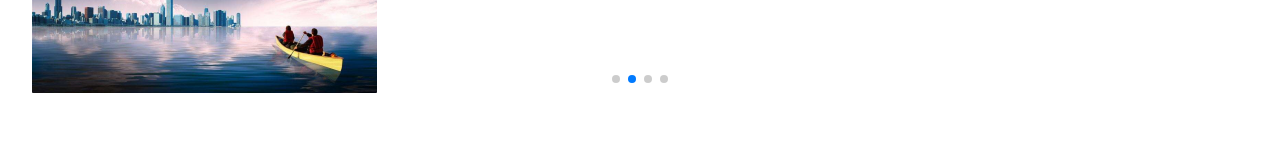
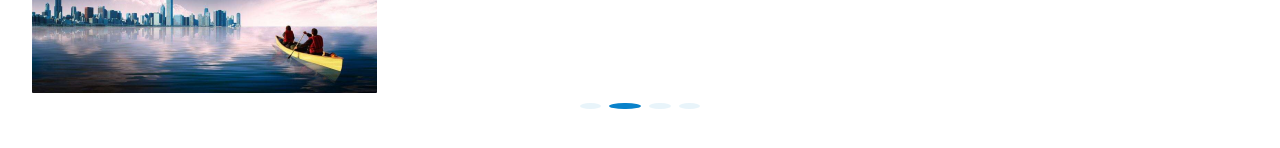
Before and after one commit to Leon1Zhu/house-manage-app, a Vue app: page / in a window 1280 px wide. Shown: the part 216-364 px from the top of the page. Built offline with nearby package versions, Linux system fonts and the light colour scheme; what vue-meta-info would draw is missing.

Commit message:
index swiper

```diff
--- a/src/views/index/swiperContent/swiperContent.scss
+++ b/src/views/index/swiperContent/swiperContent.scss
@@ -2,3 +2,19 @@
   @author zhuliang
   @date 2018/10/8 下午11:58
 */
+@import "../../../styles/globalscss";
+
+.swiper-option {
+  .swiper-pagination {
+    position: static;
+    .swiper-pagination-bullet {
+      width: vm(10);
+      height: vm(3);
+      background: rgba(11,133,205,.47);
+    }
+    .swiper-pagination-bullet.swiper-pagination-bullet-active {
+      width: vm(15);
+      background: #0982CA;
+    }
+  }
+}
--- a/src/views/index/swiperContent/swiperContent.vue
+++ b/src/views/index/swiperContent/swiperContent.vue
@@ -16,6 +16,7 @@
 </template>
 
 <script>
+import './swiperContent.scss';
 import { swiper, swiperSlide } from 'vue-awesome-swiper';
 
 export default {
```
